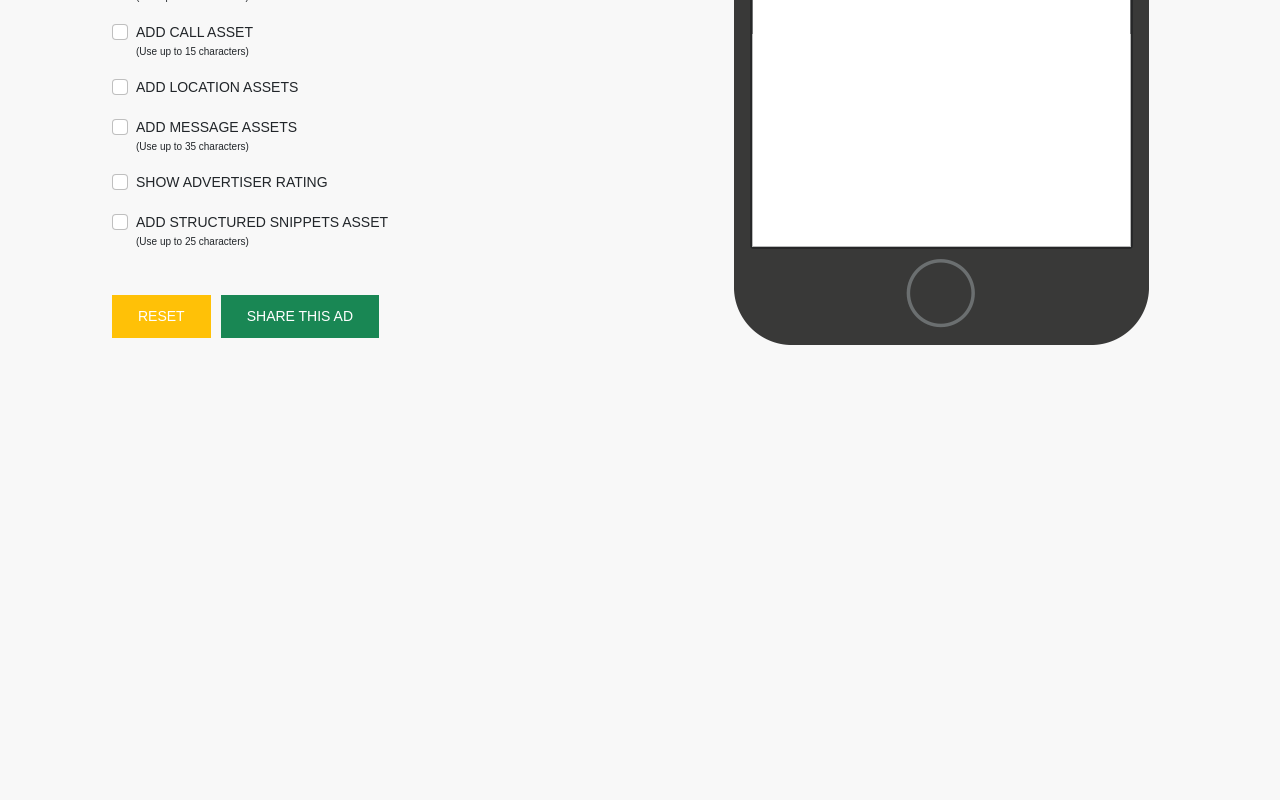
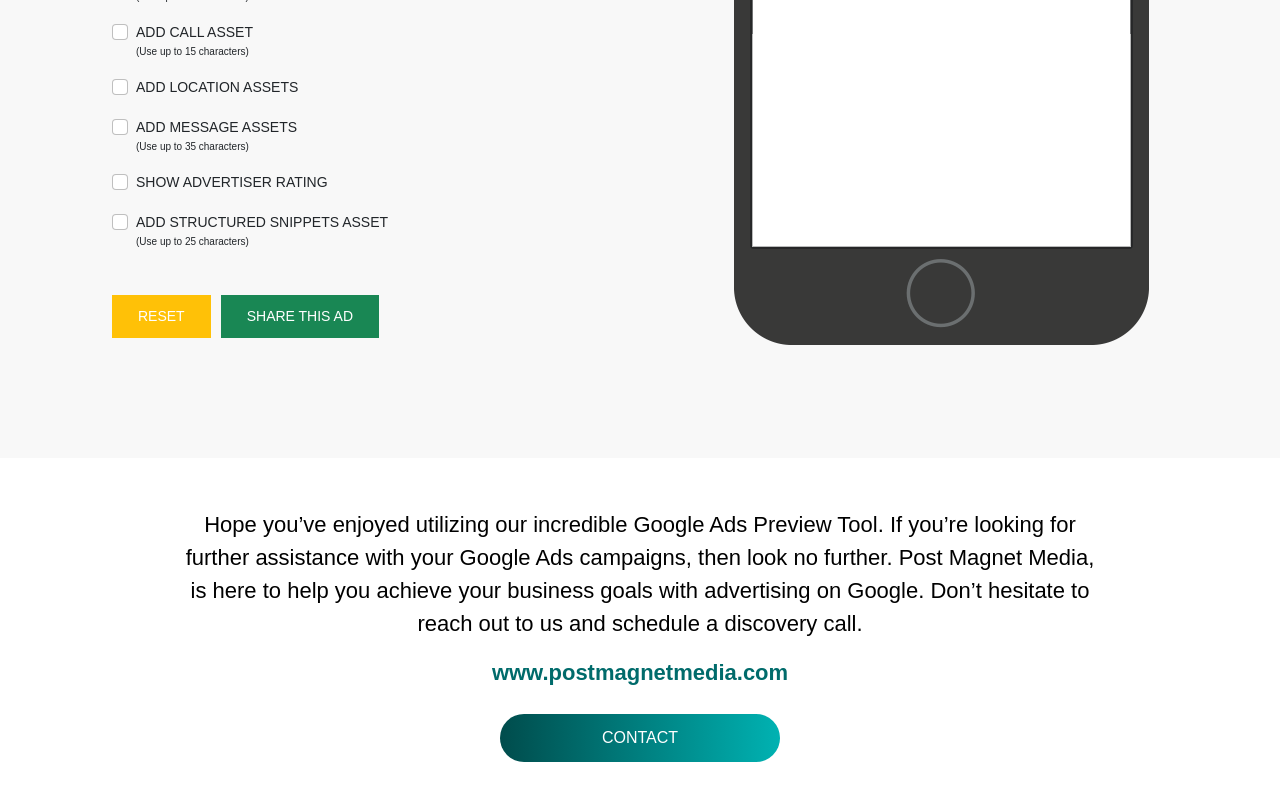
Before and after one commit to pankaj1989/previewads, a Next.js app: page /resources/adspreview in a window 1280 px wide. Shown: the part 780-1580 px from the top of the page. Before the commit the page ends 1238 px from the top, so only its background shows below. Built offline with nearby package versions, Linux system fonts and the light colour scheme.

Commit message:
chnages regarding the second share page

```diff
--- a/src/pages/GoogleAdPreview.js
+++ b/src/pages/GoogleAdPreview.js
@@ -915,7 +915,7 @@ function GoogleAdPreview() {
                     <div className='form--footer--container--wrapper'>
                         <p>Hope you&rsquo;ve enjoyed utilizing our incredible Google Ads Preview Tool. If you&rsquo;re looking for further assistance with your Google Ads campaigns, then look no further. Post Magnet Media, is here to help you achieve your business goals with advertising on Google. Don&rsquo;t hesitate to reach out to us and schedule a discovery call.</p>
                         <a href='http://www.postmagnetmedia.com'>www.postmagnetmedia.com</a>
-                        <div className='btn--contact'><a href='#'>CONTACT</a></div>
+                        <div className='btn--contact'><a href='https://www.postmagnetmedia.com/contact'>CONTACT</a></div>
                     </div>
                 </div>
             </section>
--- a/src/pages/resources/adspreview.js
+++ b/src/pages/resources/adspreview.js
@@ -975,6 +975,15 @@ function GoogleAddPreviewDetails() {
                     </div>
                 </div>
             </section >
+            <section className='form--footer' >
+                <div className='form--footer--container'>
+                    <div className='form--footer--container--wrapper'>
+                        <p>Hope you&rsquo;ve enjoyed utilizing our incredible Google Ads Preview Tool. If you&rsquo;re looking for further assistance with your Google Ads campaigns, then look no further. Post Magnet Media, is here to help you achieve your business goals with advertising on Google. Don&rsquo;t hesitate to reach out to us and schedule a discovery call.</p>
+                        <a href='http://www.postmagnetmedia.com'>www.postmagnetmedia.com</a>
+                        <div className='btn--contact'><a href='https://www.postmagnetmedia.com/contact'>CONTACT</a></div>
+                    </div>
+                </div>
+            </section>
         </>
     )
 }
```
